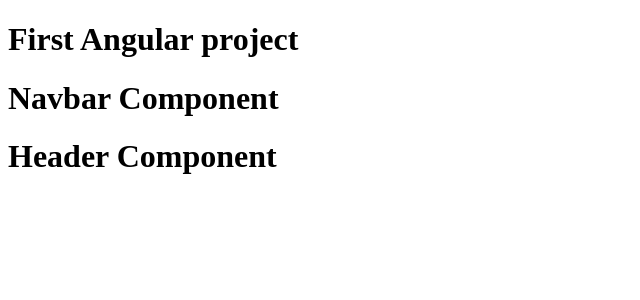
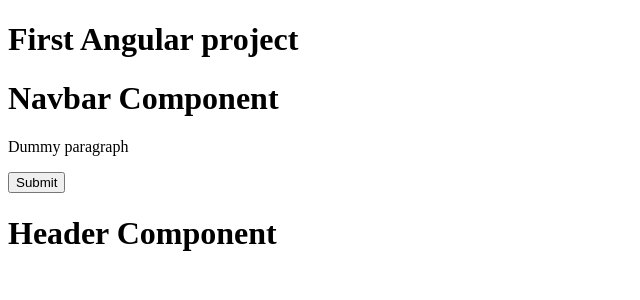
Before and after one commit to Saranyajayakumaran/learn_angular, an Angular app in the folder first-angular-project/: page / in a window 1280 px wide. Shown: the top 300 px of the page, without its empty margins (0-640 px from the left). Built offline with nearby package versions, Linux system fonts and the light colour scheme.

Commit message:
multiple line html program in components.ts

```diff
--- a/first-angular-project/src/app/navbar/navbar.component.ts
+++ b/first-angular-project/src/app/navbar/navbar.component.ts
@@ -3,7 +3,9 @@
 @Component({
     selector: 'app-navbar',
     standalone: true,
-    template: '<h1>Navbar Component</h1>'
+    template: `<h1>Navbar Component</h1>
+    <p> Dummy paragraph </p>
+    <button> Submit </button>`
 })
 
 export class AppNavbar{
```
